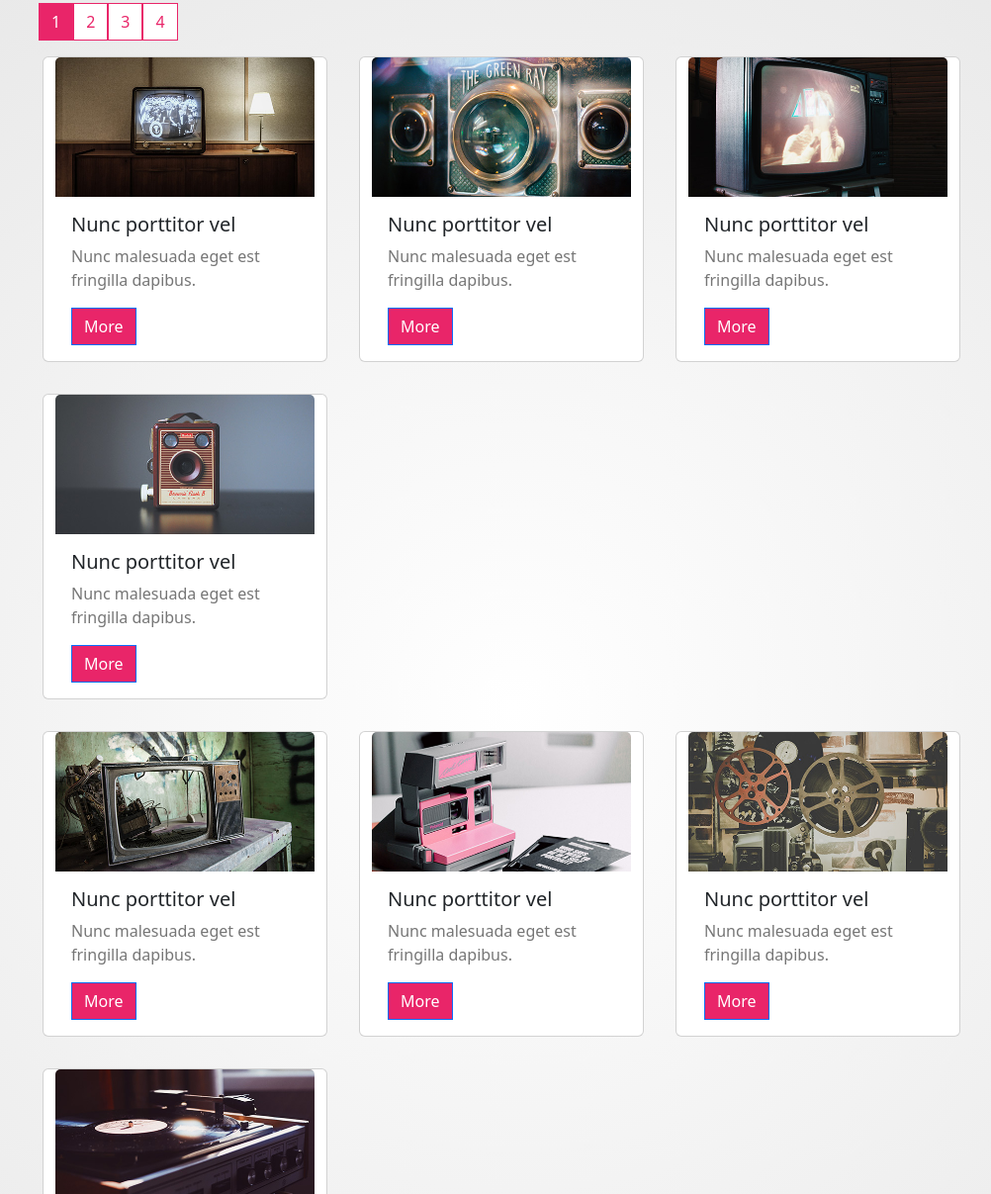
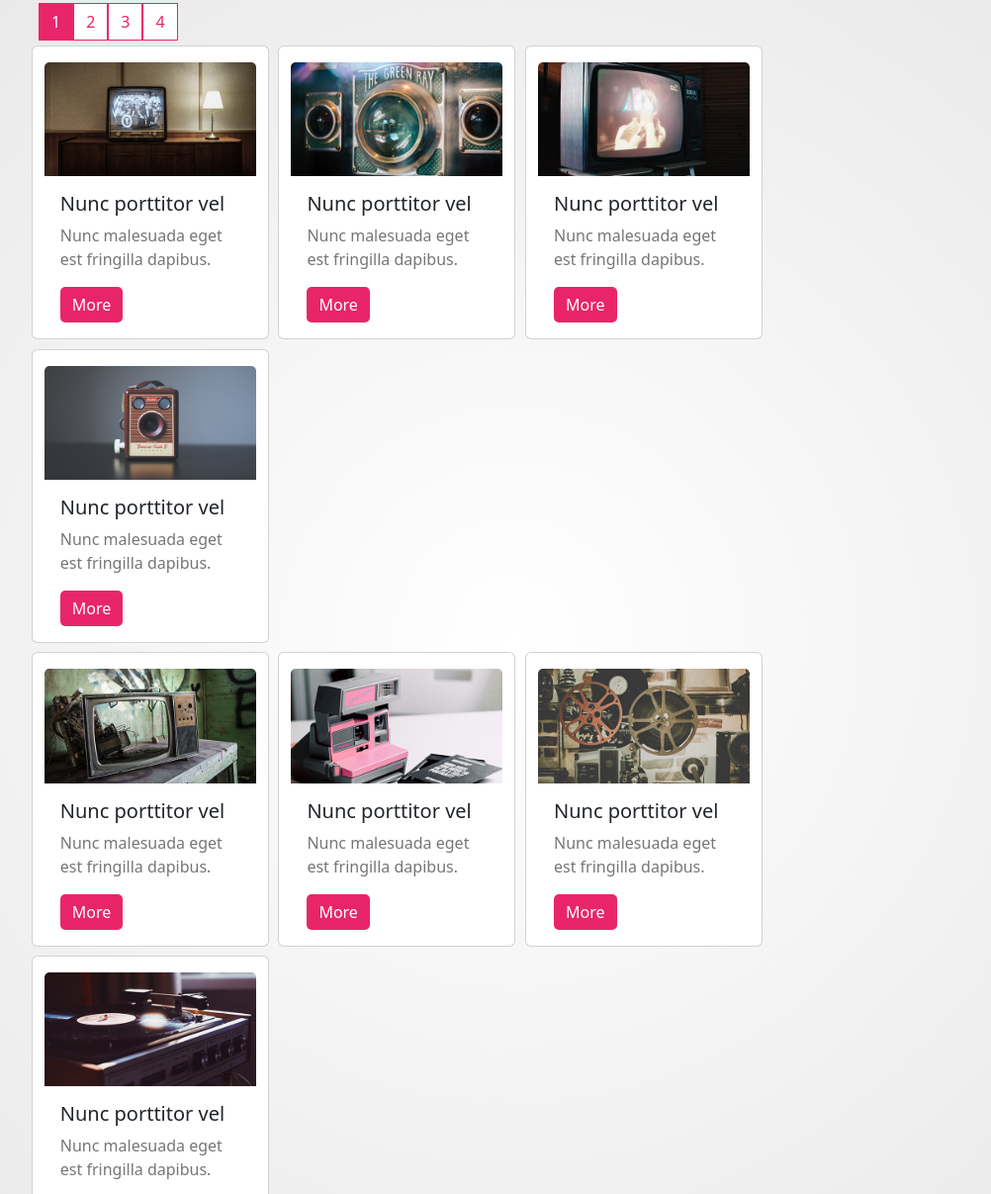
Before and after one commit to Noroff-FEU-Assignments/css-frameworks-ca-petmik1, a website: page pages/news.html in a window 1280 px wide. Shown: the part 125-1332 px from the top of the page at 99% size, without its empty margins (121-1123 px from the left). Drawn offline with nearby package versions, Linux system fonts and the light colour scheme.

Commit message:
worked on the news page

```diff
--- a/pages/news.html
+++ b/pages/news.html
@@ -40,82 +40,86 @@
             </div>
         </div>
     </nav>
-    <main class="w-75 m-auto">
+    <main class="w-75 mx-auto ">
         <h1>News</h1>
-        <div class="row">
         <div class="news__btn-group" role="group" aria-label="Basic example">
             <button type="button" class="btn news__active">1</button>
             <button type="button" class="btn news__standard">2</button>
             <button type="button" class="btn news__standard">3</button>
             <button type="button" class="btn news__standard">4</button>
         </div>
-            <div class="card m-3" style="width: 18rem;">
-                <img class="card-img-top" src="../images/news/news-1.jpg" alt="Card image cap">
+        <div class="d-flex flex-column justify-content-center align-items-center">
+            <div class="row">
+                <div class="card" style="width: 15rem;">
+                    <img class="card-img-top mt-3" src="../images/news/news-1.jpg" alt="Card image cap">
                     <div class="card-body">
                         <h5 class="card-title">Nunc porttitor vel</h5>
                         <p class="card-text">Nunc malesuada eget est fringilla dapibus.</p>
-                    <a href="#" class="btn btn-primary">More</a>
+                        <a href="#" class="btn btn-primary card__btn">More</a>
                     </div>
                 </div>
-            <div class="card m-3" style="width: 18rem;">
-                <img class="card-img-top" src="../images/news/news-2.jpg" alt="Card image cap">
+                <div class="card" style="width: 15rem;">
+                    <img class="card-img-top mt-3" src="../images/news/news-2.jpg" alt="Card image cap">
                     <div class="card-body">
                         <h5 class="card-title">Nunc porttitor vel</h5>
                         <p class="card-text">Nunc malesuada eget est fringilla dapibus.</p>
-                    <a href="#" class="btn btn-primary">More</a>
+                        <a href="#" class="btn btn-primary card__btn">More</a>
                     </div>
                 </div>
-            <div class="card m-3" style="width: 18rem;">
-                <img class="card-img-top" src="../images/news/news-3.jpg" alt="Card image cap">
+                <div class="card" style="width: 15rem;">
+                    <img class="card-img-top mt-3" src="../images/news/news-3.jpg" alt="Card image cap">
                     <div class="card-body">
                         <h5 class="card-title">Nunc porttitor vel</h5>
                         <p class="card-text">Nunc malesuada eget est fringilla dapibus.</p>
-                    <a href="#" class="btn btn-primary">More</a>
+                        <a href="#" class="btn btn-primary card__btn">More</a>
                     </div>
                 </div>
-            <div class="card m-3" style="width: 18rem;">
-                <img class="card-img-top" src="../images/news/news-4.jpg" alt="Card image cap">
+                <div class="card" style="width: 15rem;">
+                    <img class="card-img-top mt-3" src="../images/news/news-4.jpg" alt="Card image cap">
                     <div class="card-body">
                         <h5 class="card-title">Nunc porttitor vel</h5>
                         <p class="card-text">Nunc malesuada eget est fringilla dapibus.</p>
-                    <a href="#" class="btn btn-primary">More</a>
+                        <a href="#" class="btn btn-primary card__btn">More</a>
                     </div>
                 </div>
             </div>
             <div class="row">
-            <div class="card m-3" style="width: 18rem;">
-                <img class="card-img-top" src="../images/news/news-5.jpg" alt="Card image cap">
+                <div class="card" style="width: 15rem;">
+                    <img class="card-img-top mt-3" src="../images/news/news-5.jpg" alt="Card image cap">
                     <div class="card-body">
                         <h5 class="card-title">Nunc porttitor vel</h5>
                         <p class="card-text">Nunc malesuada eget est fringilla dapibus.</p>
-                    <a href="#" class="btn btn-primary">More</a>
+                        <a href="#" class="btn btn-primary card__btn">More</a>
                     </div>
                 </div>
-            <div class="card m-3" style="width: 18rem;">
-                <img class="card-img-top" src="../images/news/news-6.jpg" alt="Card image cap">
+                <div class="card" style="width: 15rem;">
+                    <img class="card-img-top mt-3" src="../images/news/news-6.jpg" alt="Card image cap">
                     <div class="card-body">
                         <h5 class="card-title">Nunc porttitor vel</h5>
                         <p class="card-text">Nunc malesuada eget est fringilla dapibus.</p>
-                    <a href="#" class="btn btn-primary">More</a>
+                        <a href="#" class="btn btn-primary card__btn">More</a>
                     </div>
                 </div>
-            <div class="card m-3" style="width: 18rem;">
-                <img class="card-img-top" src="../images/news/news-7.jpg" alt="Card image cap">
+                <div class="card" style="width: 15rem;">
+                    <img class="card-img-top mt-3" src="../images/news/news-7.jpg" alt="Card image cap">
                     <div class="card-body">
                         <h5 class="card-title">Nunc porttitor vel</h5>
                         <p class="card-text">Nunc malesuada eget est fringilla dapibus.</p>
-                    <a href="#" class="btn btn-primary">More</a>
+                        <a href="#" class="btn btn-primary card__btn">More</a>
                     </div>
                 </div>
-            <div class="card m-3" style="width: 18rem;">
-                <img class="card-img-top" src="../images/news/news-8.jpg" alt="Card image cap">
+                <div class="card" style="width: 15rem;">
+                    <img class="card-img-top mt-3" src="../images/news/news-8.jpg" alt="Card image cap">
                     <div class="card-body">
                         <h5 class="card-title">Nunc porttitor vel</h5>
                         <p class="card-text">Nunc malesuada eget est fringilla dapibus.</p>
-                    <a href="#" class="btn btn-primary">More</a>
+                        <a href="#" class="btn btn-primary card__btn">More</a>
                     </div>
                 </div>
             </div>
+        </div>
+
+
         <div class="news__btn-group my-1" role="group" aria-label="Basic example">
             <button type="button" class="btn news__active">1</button>
             <button type="button" class="btn news__standard">2</button>
--- a/sass/partials/_news.scss
+++ b/sass/partials/_news.scss
@@ -22,3 +22,11 @@
         opacity: 0.5;
     }
 }
+
+.card {
+    margin: 0.3em;
+    &__btn {
+        border: none;
+        border-radius: 5px;
+    }
+}
```
Also changed, not shown: css/style.css, 1 other file. Lines whose indentation alone changed are shown as unchanged.
